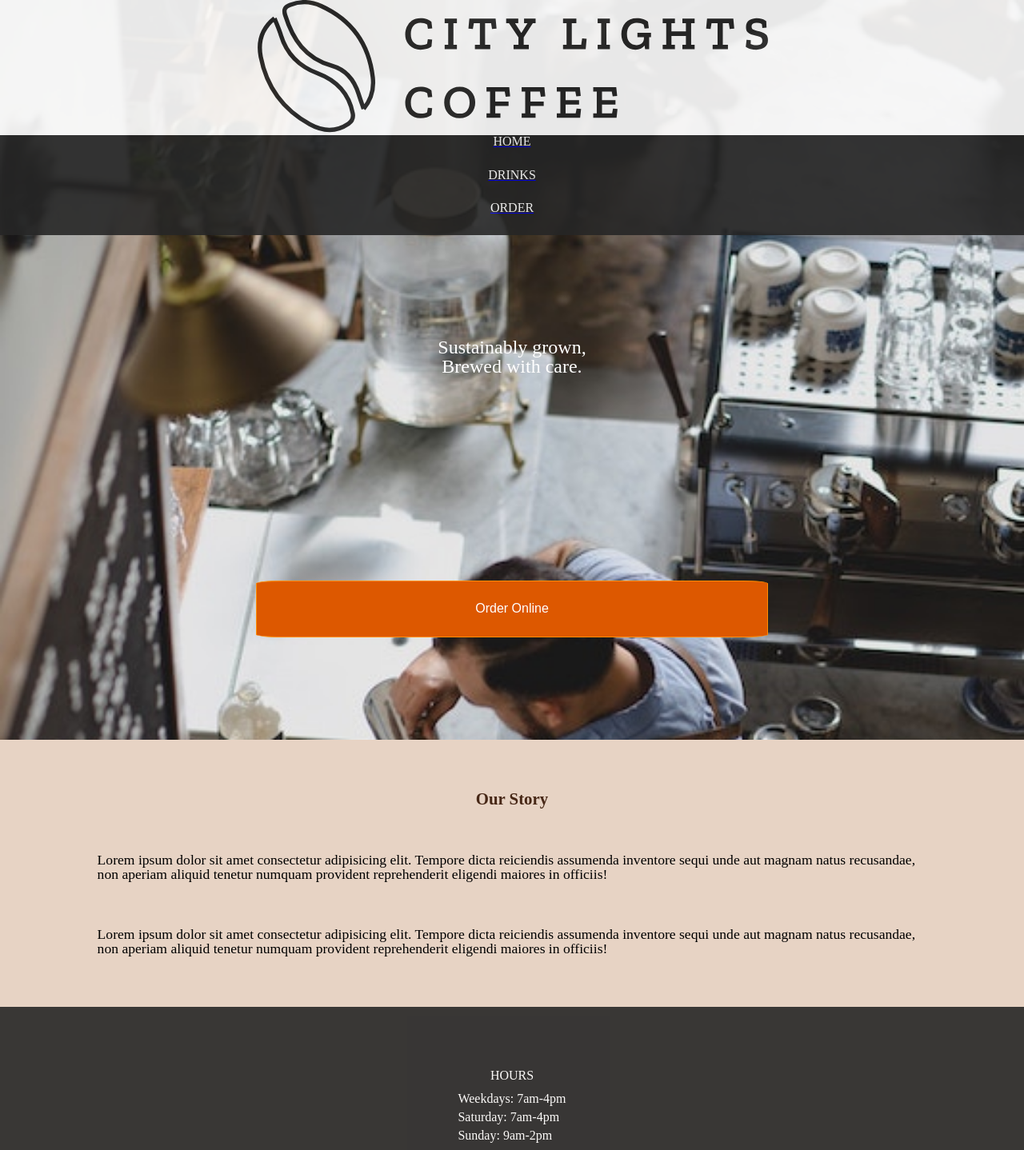
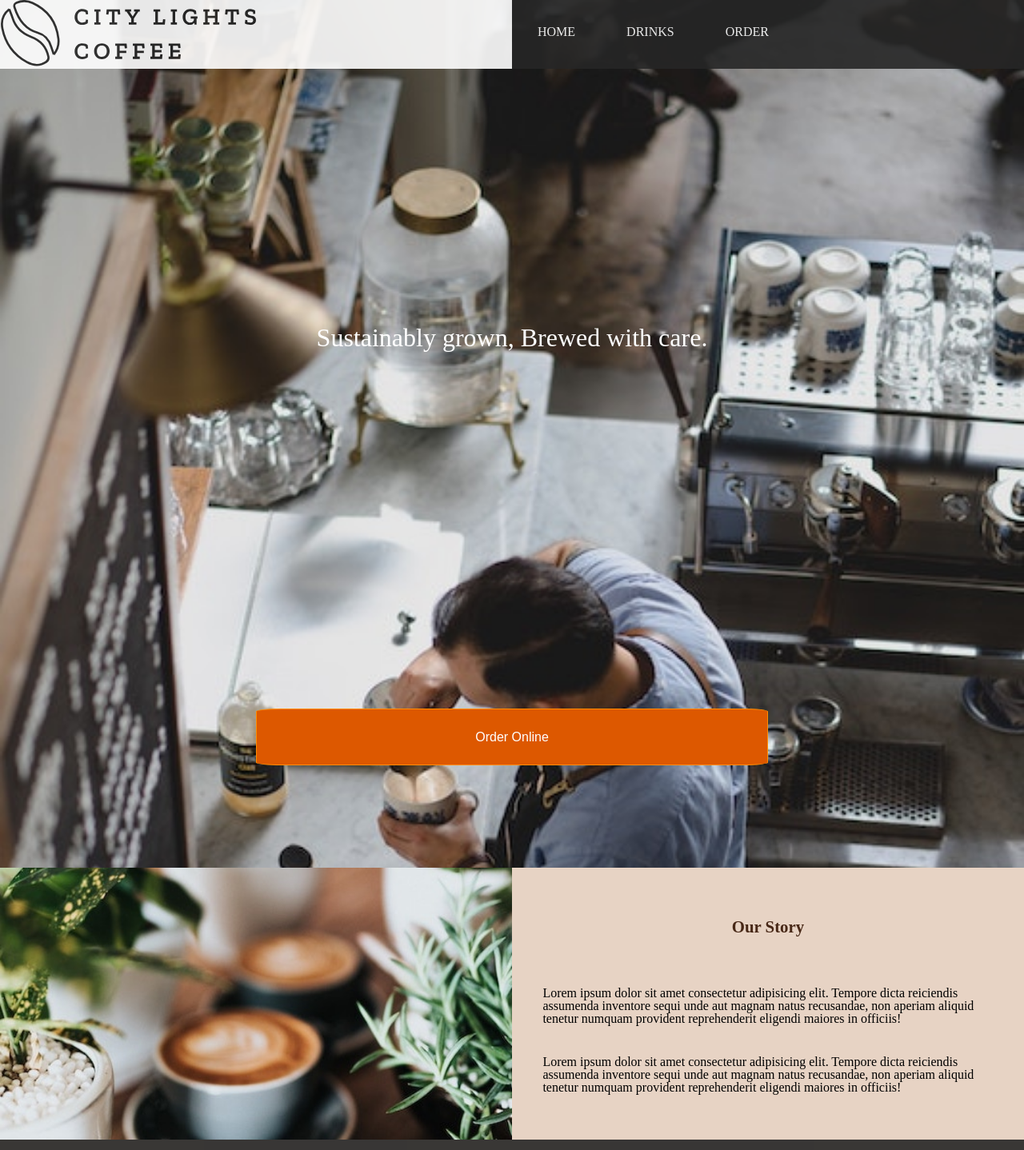
Before and after one commit to creative-function/CityLightsCoffee2, a website: page index.html in a window 1280 px wide. Shown: the top 1438 px of the page at 80% size. Drawn offline with Linux system fonts and the light colour scheme.

Commit message:
tablet sizing added

```diff
--- a/index.html
+++ b/index.html
@@ -27,8 +27,8 @@
 			</nav>
 
 			<div class="hdr-cta">
-				<h1>Sustainably grown,</h1>
-				<h1>Brewed with care.</h1>
+				<h1>Sustainably grown, Brewed with care.</h1>
+
 			</div>
 			<div class="hdr-bttn">
 				<button class="bgBttn">Order Online</button>
@@ -36,9 +36,9 @@
 
 		</header>
 
-		<section class="body">
+		<section class="clc-body">
 			<div class="our-story-img">
-				<img src="dist/img/nathan-dumlao-426648-unsplash.jpg" alt="coffee-closeup">
+				<!-- <img src="dist/img/latteCloseup.jpg" alt="coffee-closeup"> -->
 			</div>
 			<div class="our-story">
 				<h1> Our Story</h1>
--- a/src/scss/main.scss
+++ b/src/scss/main.scss
@@ -67,12 +67,16 @@ header{
 
 		}
 
-		li{
-			text-align: center;
-			color:white;
-			margin-bottom:2%;
+		ul{
+			li{
+				text-align: center;
+				color:white;
+				margin-bottom:2%;
+
+			}
 
 		}
+
 	}
 
 
@@ -84,10 +88,11 @@ header{
 
 			h1{
 				margin:0 auto;
-				width: 100%;
+				width: 45%;
 				color:$clcWhite;
 				font-size: 1.5rem;
 				text-align: center;
+
 			}
 
 
@@ -112,9 +117,9 @@ header{
 }
 
 
-.body{
+.clc-body{
 	height: 100%;
-	margin: 5%;
+
 
 	.our-story-img{
 		 display: none;
@@ -127,9 +132,10 @@ header{
 			font-weight: bold;
 			color:$clcBrown;
 			text-align: center;
+			margin:10%;
 		}
 		p{
-			margin:5%;
+			margin:6%;
 			font-size:1.1rem;
 
 		}
@@ -162,3 +168,137 @@ footer{
 	}
 
 }
+
+
+
+@media only screen and (min-width: 600px) {
+
+	header{
+		width: 100%;
+		height: auto;
+		background-image: url("../img/lee-campbell-512447-unsplash.jpg");
+		background-size: cover;
+		display: flex;
+		flex-direction: column;
+		align-content: center;
+
+		nav{
+			background-color: $clcBlack;
+			opacity: .9;
+			height: auto;
+			display: flex;
+
+			.logo{
+				background-color: white;
+				width:50%;
+
+				.clc-logo{
+					position: relative;
+					left:0%;
+					width:50%;
+				}
+			}
+
+			ul{
+				width: 50%;
+
+				li{
+					text-align: center;
+					color:white;
+					margin:5%;
+					display: inline;
+					float: left;
+
+				}
+
+			}
+		}
+
+		.hdr-cta{
+			margin: 10% 0;
+
+			h1{
+				margin:15% auto;
+				width: 100%;
+				color:$clcWhite;
+				font-size: 2rem;
+				text-align: center;
+
+			}
+		}
+
+		.hdr-bttn{
+			width:100%;
+			display: flex;
+			justify-content: center;
+			margin: 10% 0;
+
+			.bgBttn{
+				background-color: $clcOrange;
+				color: $clcWhite;
+				width:50%;
+				font-size: 1rem;
+				padding:2%;
+				border-radius: 5%;
+				border: 1px solid darkorange;
+			}
+		}
+	}
+
+	.clc-body{
+		display: flex;
+
+		.our-story-img{
+		 display: block;
+		 width: 50%;
+		 height: 340px;
+		 background-image: url(/dist/img/latteCloseup.jpg);
+		 background-size: cover;
+
+		}
+
+		.our-story{
+			width: 50%;
+
+			h1{
+				font-size: 1.3rem;
+				font-weight: bold;
+				color:$clcBrown;
+				text-align: center;
+				margin:10%;
+			}
+
+			p{
+				margin:6%;
+				font-size:1rem;
+
+			}
+		}
+	}
+
+	footer{
+		background-color: $clcBlack;
+		opacity: .9;
+		height: auto;
+		color:$clcWhite;
+		display: flex;
+		flex-direction: row;
+		justify-content: space-evenly;
+
+		.footr{
+			margin:5%;
+			align-self: center;
+
+			h1{
+				text-align: center;
+				margin:10%;
+			}
+
+			li{
+				margin:5% 0;
+				color:$clcWhite;
+			}
+		}
+
+		}
+	}
```
Also changed, not shown: dist/css/main.css, dist/img/latteCloseup.jpg (added), dist/img/nathan-dumlao-426648-unsplash copy.jpg (added), src/img/latteCloseup.jpg (added), 1 other file.
